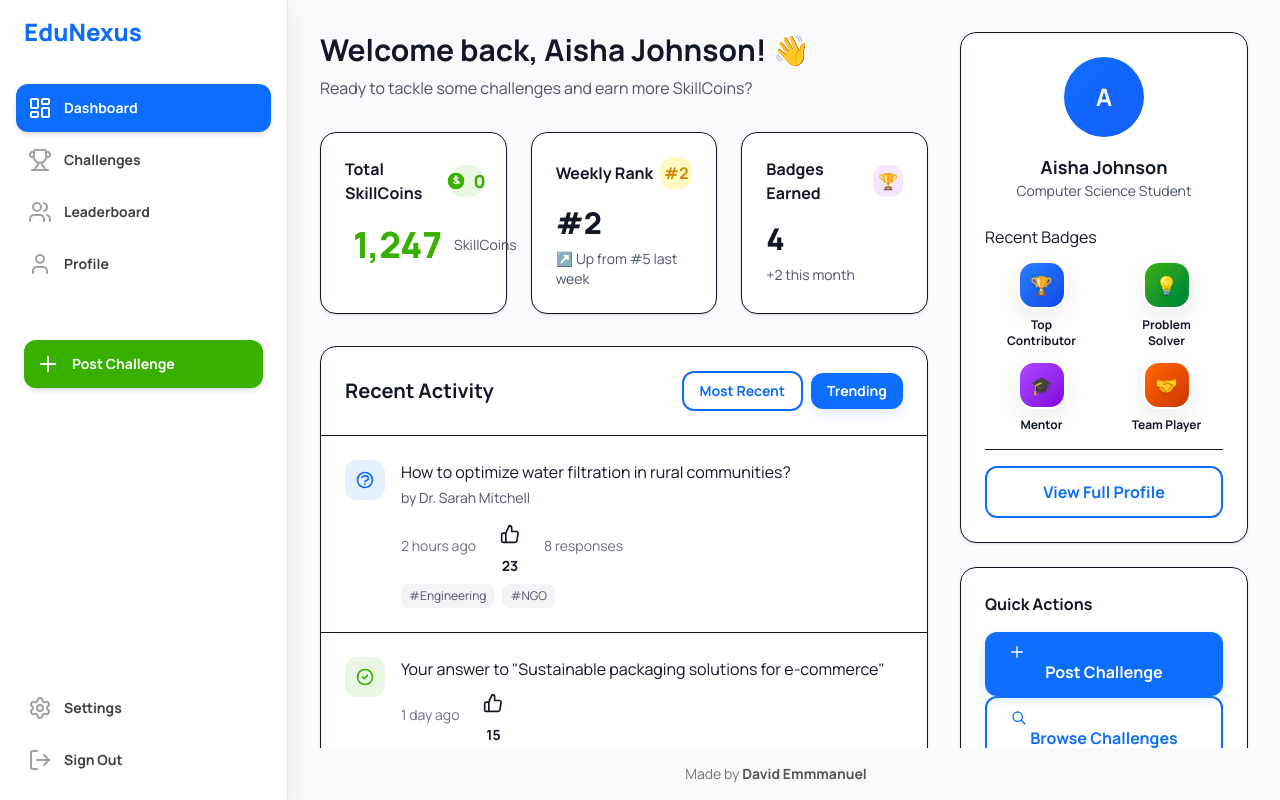
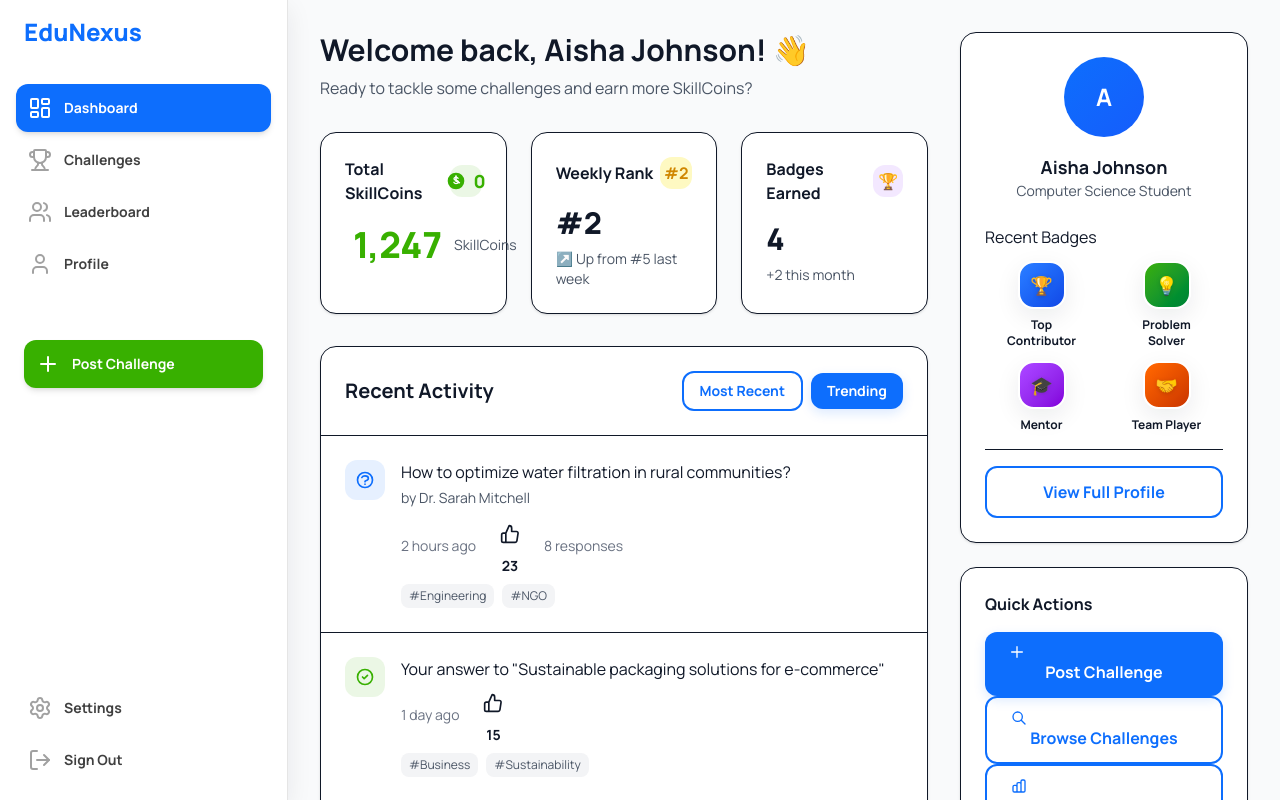
Before and after one commit to David3Emmanuel/Edu-Nexus, a Next.js app: page /dashboard in a window 1280 px wide. Shown: the top 800 px of the page. Built offline with nearby package versions, Linux system fonts and the light colour scheme.

Commit message:
refactor: move footer to root layout

```diff
--- a/src/app/(main)/layout.tsx
+++ b/src/app/(main)/layout.tsx
@@ -19,19 +19,6 @@ export default function AppLayout({ children }: { children: React.ReactNode }) {
 
       {/* Floating Action Button */}
       <FloatingActionButton />
-
-      {/* Footer */}
-      <footer className='fixed bottom-0 left-0 w-full bg-neutral-100 p-4 text-center text-sm text-neutral-500 lg:pl-72'>
-        Made by{' '}
-        <a
-          href='https://david3emmanuel.vercel.app'
-          target='_blank'
-          rel='noopener noreferrer'
-          className='font-semibold text-neutral-600 hover:text-neutral-700'
-        >
-          David Emmmanuel
-        </a>
-      </footer>
     </div>
   )
 }
--- a/src/app/layout.tsx
+++ b/src/app/layout.tsx
@@ -21,7 +21,20 @@ export default function RootLayout({
 }>) {
   return (
     <html lang='en'>
-      <body className={`${manrope.variable} antialiased`}>{children}</body>
+      <body className={`${manrope.variable} antialiased`}>
+        {children}
+        <footer className='w-full bg-neutral-100 p-4 text-center text-sm text-neutral-500'>
+          Made by{' '}
+          <a
+            href='https://david3emmanuel.vercel.app'
+            target='_blank'
+            rel='noopener noreferrer'
+            className='font-semibold text-neutral-600 hover:text-neutral-700'
+          >
+            David Emmmanuel
+          </a>
+        </footer>
+      </body>
     </html>
   )
 }
```
